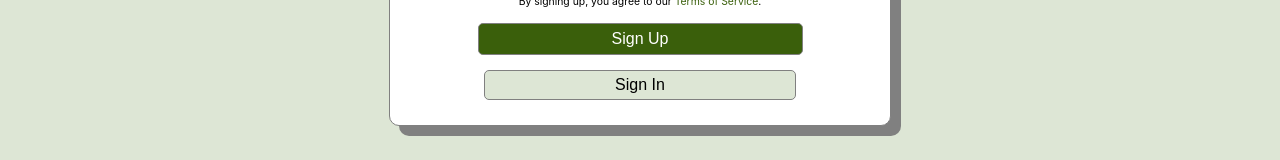
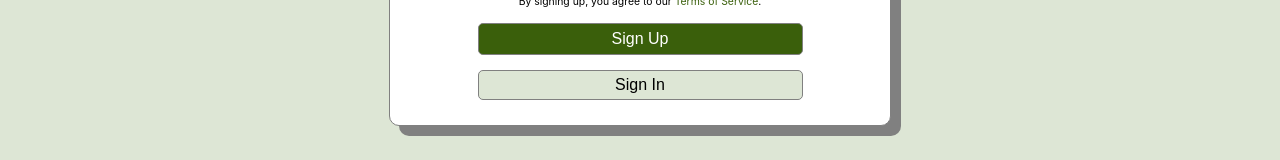
Before and after one commit to coula3/farm-connect, a React (Create React App) app in the folder farm-connect-frontend/: page /signup in a window 1280 px wide. Shown: the part 517-677 px from the top of the page. Built offline with nearby package versions, Linux system fonts and the light colour scheme.

Commit message:
fix bug on the width of the 'SignIn' switch button on SignUp

```diff
--- a/farm-connect-frontend/src/containers/SignUp/SignUp.css
+++ b/farm-connect-frontend/src/containers/SignUp/SignUp.css
@@ -11,10 +11,6 @@
 #signup-form {
     padding: 10px 0px;
     margin-bottom: 5px;
-}
-
-#switch-btn-div {
-    padding: 0 10px;
 }
 
 .signup-inputs {
```
